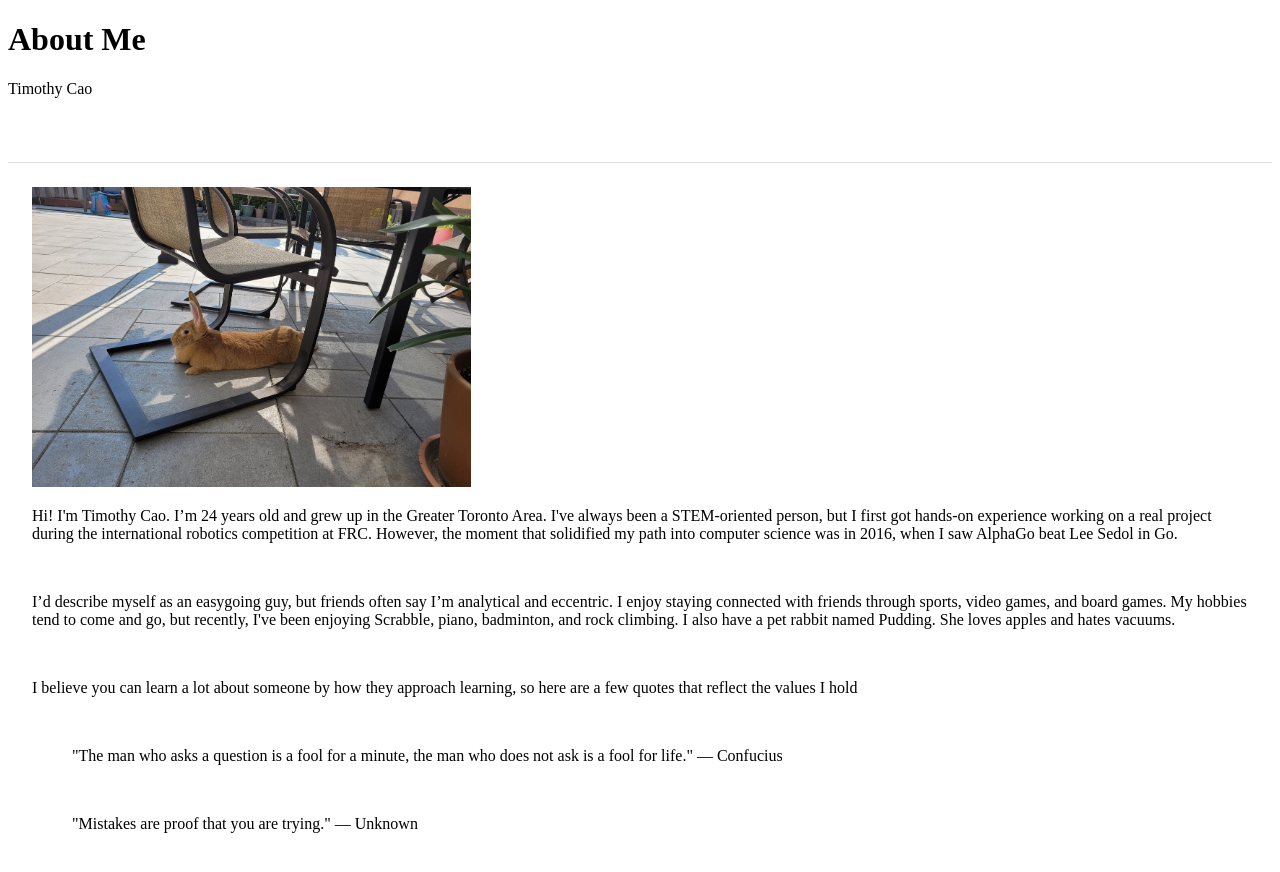
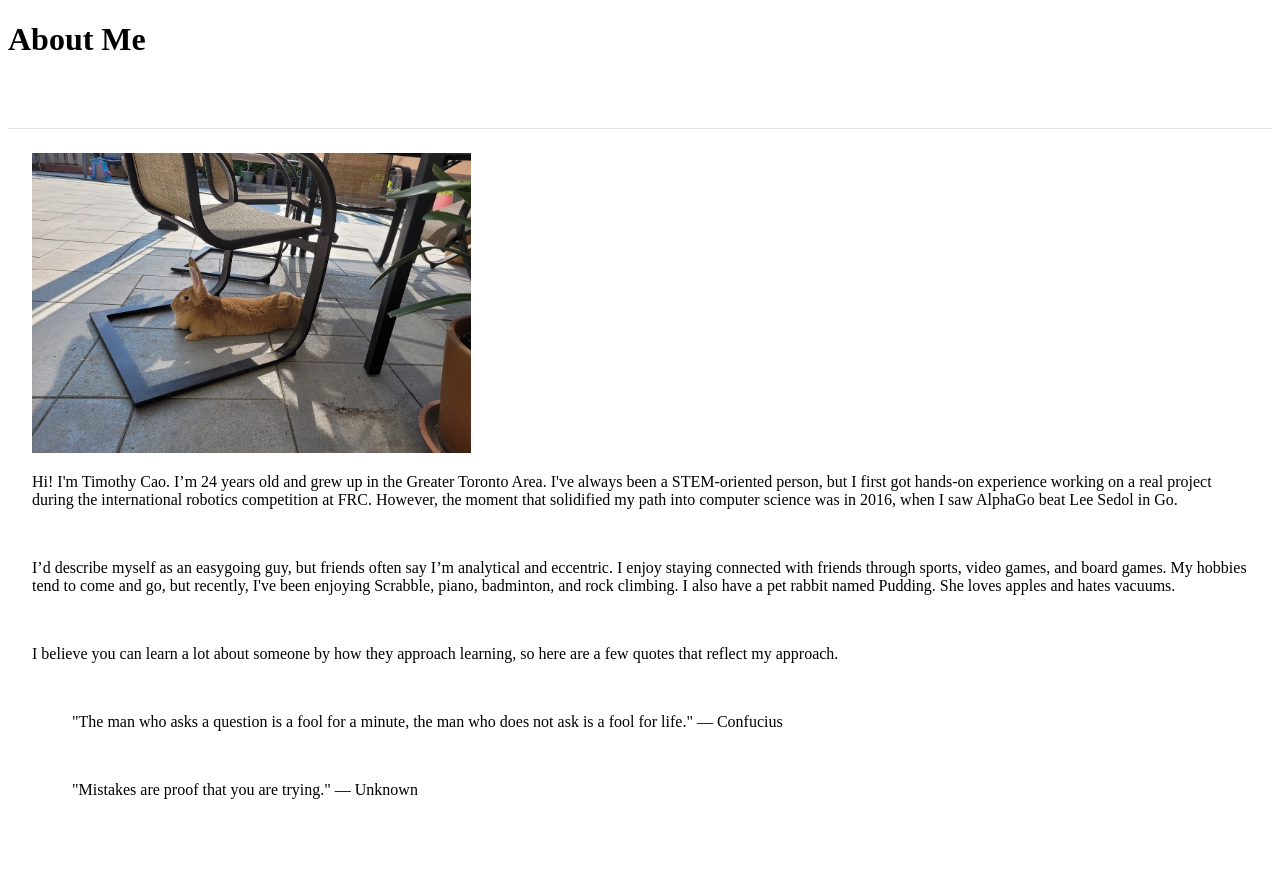
Before and after one commit to Timothy-Cao/Timothy-Cao.github.io, a Next.js app: page /About in a window 1280 px wide. Both pictures are taken after a click on the tab "PERSONAL LIFE". Shown: the top 872 px of the page. After the commit the page ends 847 px from the top, so only its background shows below. Built offline with nearby package versions, Linux system fonts and the light colour scheme; no server answers.

Commit message:
adjusted content for about

```diff
--- a/src/pages/About.js
+++ b/src/pages/About.js
@@ -30,7 +30,6 @@ const About = () => {
       <div className="max-w-5xl mx-auto space-y-8">
         <div className="text-left">
           <h1 className="text-5xl font-bold mb-4">About Me</h1>
-          <p className="text-gray-400 text-lg mb-6">Timothy Cao</p>
         </div>
 
         <Box sx={{ borderBottom: 1, borderColor: "divider" }}>
@@ -78,7 +77,7 @@ const About = () => {
               </p>
               <br />
               <p>I believe you can learn a lot about someone by how they approach
-                 learning, so here are a few quotes that reflect the values I hold</p>
+                 learning, so here are a few quotes that reflect my approach.</p>
                 <br />
               <blockquote className="italic mt-2">
                 "The man who asks a question is a fool for a minute, the man who
```
